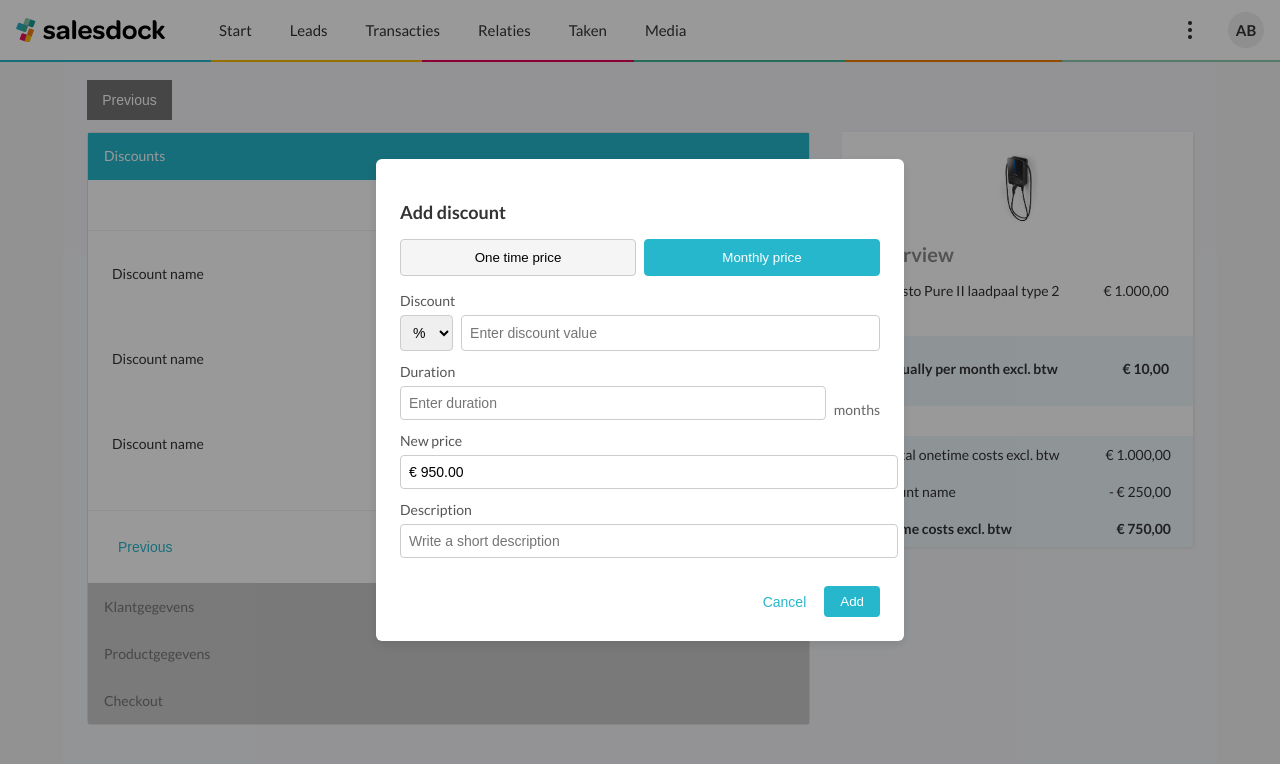
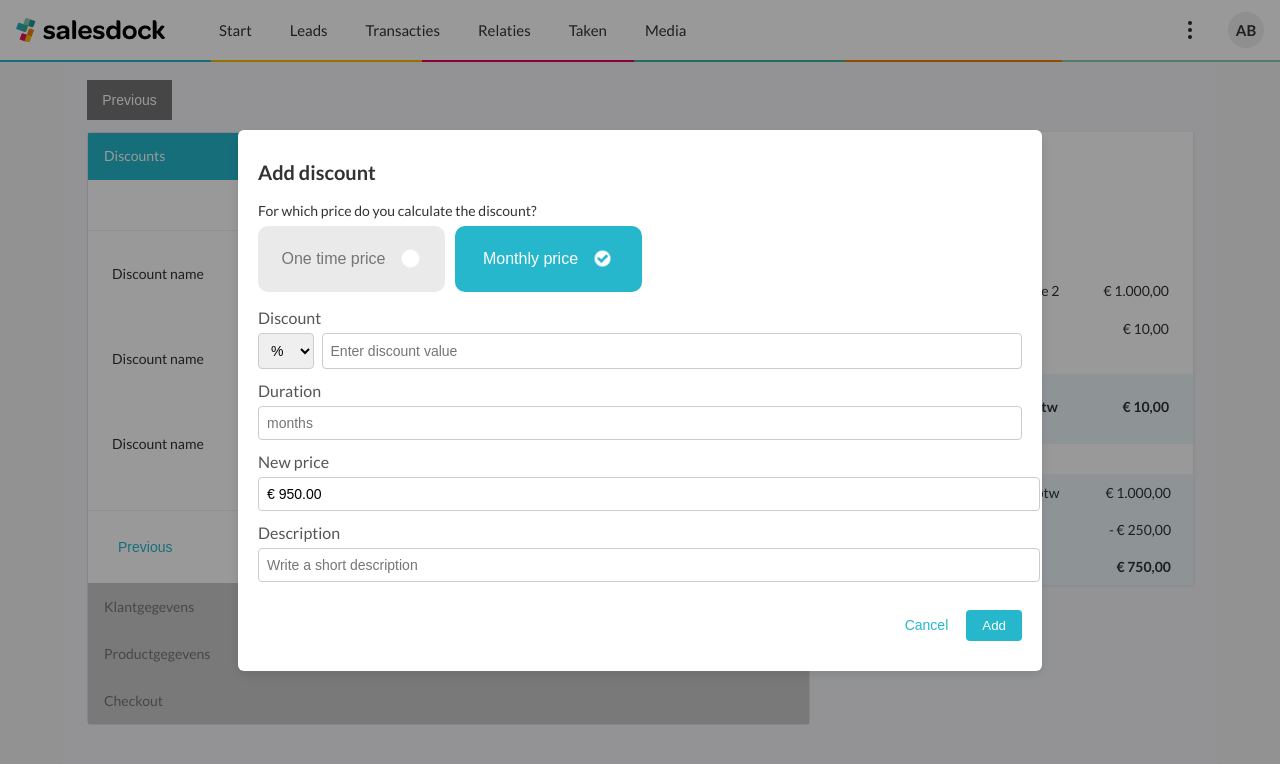
Before and after one commit to abhilashjoseph16/Salesdock, a React (Vite) app: page / in a window 1280 px wide. Both pictures are taken after a click on the button "+ Add manual discount". Shown: the top 764 px of the page. Built offline with nearby package versions, Linux system fonts and the light colour scheme.

Commit message:
added new changes

```diff
--- a/src/component/AddDiscountModal.css
+++ b/src/component/AddDiscountModal.css
@@ -1,56 +1,77 @@
 .modal-overlay {
   position: fixed;
   inset: 0;
-  background: rgba(0,0,0,0.4);
+  background: rgba(0, 0, 0, 0.4);
   display: flex;
   align-items: center;
   justify-content: center;
+  padding: 25px;
   z-index: 1000;
 }
 
 .modal-content {
-  background: #fff;
+  background: #FFFFFF;
   border-radius: 6px;
-  width: 480px;
-  padding: 24px;
-  box-shadow: 0 4px 12px rgba(0,0,0,0.1);
+  width: 764px;
+  padding: 10px 20px 30px 20px;
+  box-shadow: 0 4px 12px rgba(0, 0, 0, 0.1);
 }
 
 .modal-content h3 {
   margin-bottom: 16px;
-  font-size: 18px;
-  color: #333;
+  font-size: 20px;
+  font-weight: 700;
+  color: #333333;
+}
+
+.modal-content-subtitle {
+  font-size: 14px;
+  font-weight: 400;
+  color: #333333;
 }
 
 .price-toggle {
   display: flex;
-  gap: 8px;
+  gap: 10px;
   margin-bottom: 16px;
+  margin-top: 7px;
 }
 
 .toggle-btn {
-  flex: 1;
-  padding: 10px;
-  border-radius: 4px;
-  border: 1px solid #ccc;
-  background: #f5f5f5;
+  display: flex;
+  justify-content: center;
+  align-items: center;
+  width: 187px;
+  height: 66px;
+  border-radius: 10px;
+  border: none;
+  background: #EAEAEA;
+  font-size: 16px;
+  font-weight: 400;
   cursor: pointer;
+  color: #767676;
+}
+
+.toggle-btn img{
+  height: 23px;
+  width: 23px;
+  margin-left: 13px;
 }
 
 .toggle-btn.active {
-  background: #26b7cd;
+  background: #26B7CD;
   color: white;
-  border-color: #26b7cd;
 }
 
 label {
   display: block;
   margin-bottom: 6px;
-  font-size: 14px;
+  font-size: 16px;
   color: #555;
 }
 
-input, select {
+input,
+select {
   width: 100%;
   padding: 8px;
   border-radius: 4px;
@@ -72,11 +93,6 @@ input, select {
   display: flex;
   align-items: center;
   gap: 8px;
-}
-
-.duration-row span {
-  color: #666;
-  font-size: 14px;
 }
 
 .modal-actions {
--- a/src/component/AddDiscountModal.jsx
+++ b/src/component/AddDiscountModal.jsx
@@ -1,5 +1,7 @@
 import React, { useState } from "react";
 import "./AddDiscountModal.css";
+import OutsideIcon from "../assets/icons/Outside.png";
+import RadioIcon from "../assets/icons/Radio.png";
 
 export default function AddDiscountModal({ onClose, onSave }) {
   const [priceType, setPriceType] = useState("monthly");
@@ -18,6 +20,7 @@ export default function AddDiscountModal({ onClose, onSave }) {
     <div className="modal-overlay">
       <div className="modal-content">
         <h3>Add discount</h3>
+        <span className="modal-content-subtitle">For which price do you calculate the discount?</span>
         <form onSubmit={handleSubmit}>
           <div className="price-toggle">
             <button
@@ -25,14 +28,14 @@ export default function AddDiscountModal({ onClose, onSave }) {
               className={priceType === "one-time" ? "toggle-btn active" : "toggle-btn"}
               onClick={() => setPriceType("one-time")}
             >
-              One time price
+              One time price <img src={priceType === "one-time" ? RadioIcon : OutsideIcon} />
             </button>
             <button
               type="button"
               className={priceType === "monthly" ? "toggle-btn active" : "toggle-btn"}
               onClick={() => setPriceType("monthly")}
             >
-              Monthly price
+              Monthly price <img src={priceType === "monthly" ? RadioIcon : OutsideIcon} />
             </button>
           </div>
 
@@ -56,9 +59,8 @@ export default function AddDiscountModal({ onClose, onSave }) {
               type="text"
               value={duration}
               onChange={(e) => setDuration(e.target.value)}
-              placeholder="Enter duration"
+              placeholder="months"
             />
-            <span>months</span>
           </div>
 
           <label>New price</label>
--- a/src/pages/Discounts.jsx
+++ b/src/pages/Discounts.jsx
@@ -99,6 +99,10 @@ export default function Discounts() {
                 <p className="product-name">Webasto Pure II laadpaal type 2</p>
                 <span>€ 1.000,00</span>
               </div>
+              <div className="product-text-container">
+                <p className="product-name"><i>Maandelijkse prijs</i></p>
+                <span>€ 10,00</span>
+              </div>
               <div className="edit-btn">
                 <button>Edit</button>
               </div>
```
Also changed, not shown: src/assets/icons/Outside.png (added), src/assets/icons/Radio.png (added).
